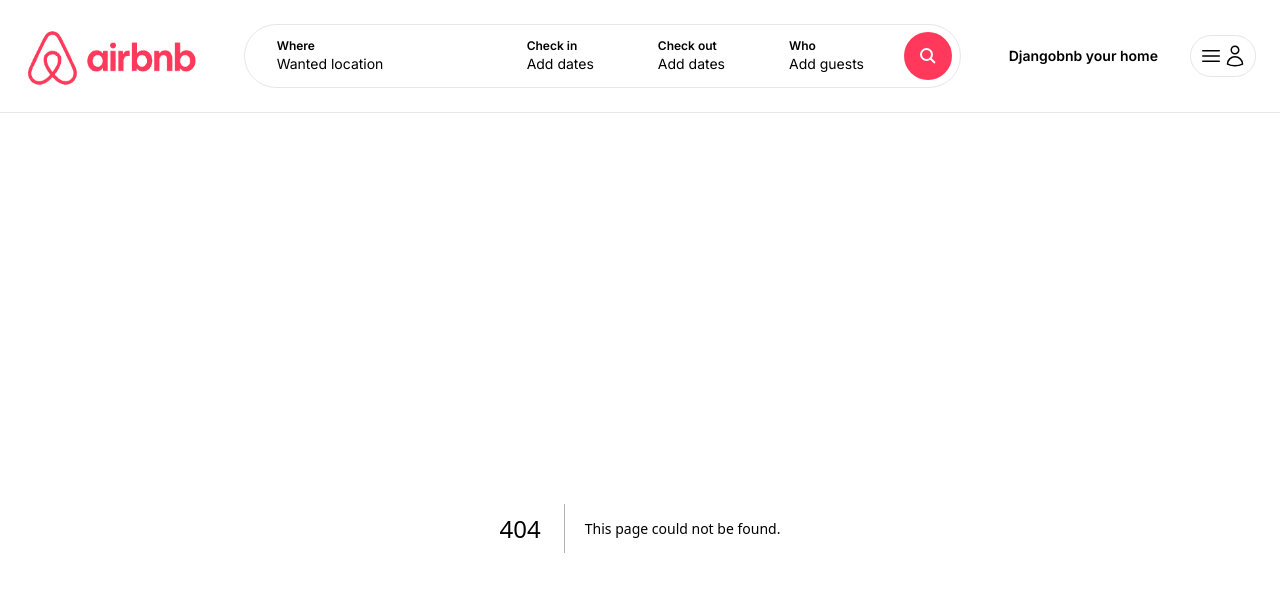
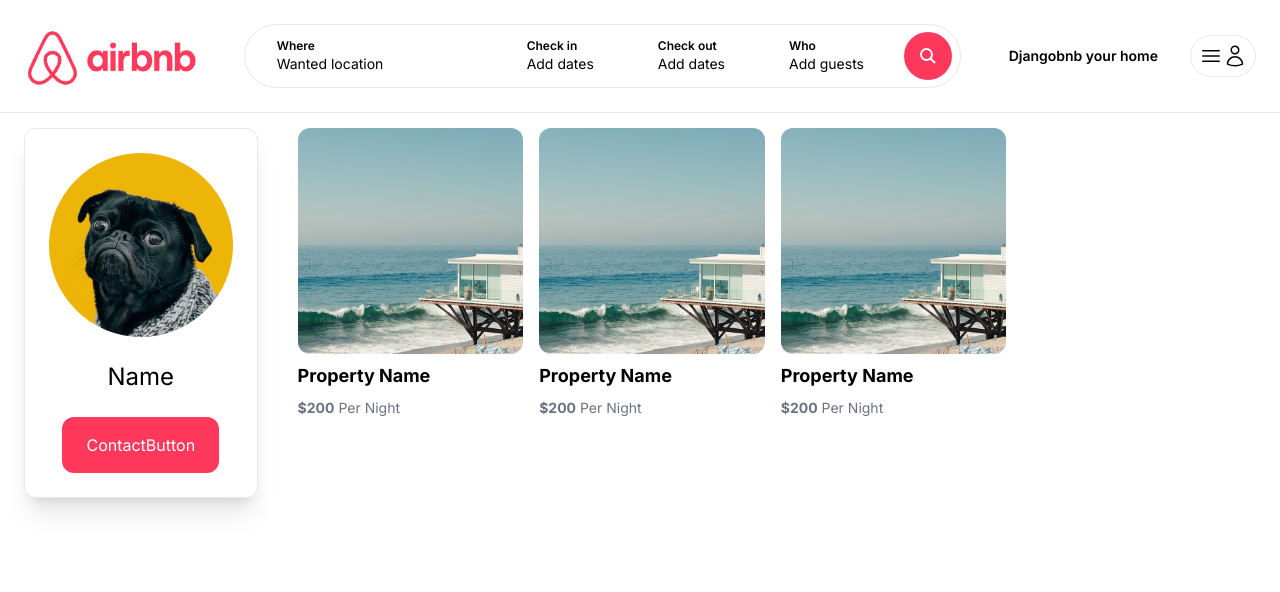
Before and after one commit to Henoker/Djangobnb, a Next.js app in the folder djangobnb/: page /landlords/1 in a window 1280 px wide. Before the commit this address had no page. Shown: the top 592 px of the page. Built offline with nearby package versions, Linux system fonts and the light colour scheme.

Commit message:
feat: Add dynamic landlords page

```diff
--- /dev/null
+++ b/djangobnb/app/components/ContactButton.tsx
@@ -0,0 +1,9 @@
+import React from 'react'
+
+const ContactButton = () => {
+  return (
+    <div className='mt-6 py-4 px-6 bg-airbnb text-white rounded-xl cursor-pointer hover:bg-airbnb-dark'>ContactButton</div>
+  )
+}
+
+export default ContactButton
--- /dev/null
+++ b/djangobnb/app/landlords/[id]/page.tsx
@@ -0,0 +1,32 @@
+import ContactButton from "@/app/components/ContactButton";
+import PropertList from "@/app/components/properties/PropertyList";
+import Image from "next/image";
+
+const landlordDetailPage = () => {
+    return (
+        <main className="max-w-[1500px] mx-auto px-6">
+            <div className="grid grid-cols-1 md:grid-cols-5 gap-4">
+                <aside className="col-span-1 mb-4">
+                  <div className="flex flex-col items-center p-6 rounded-xl border border-gray-200 shadow-xl">
+                    <Image
+                        src={"/profile_pic_1.jpg"}
+                        width={200}
+                        height={200}
+                        alt="The user name"
+                        className="rounded-full"
+                     />
+                     <h1 className="mt-6 text-2xl">Name</h1>
+                     <ContactButton />
+                  </div>
+                </aside>
+                <div className="col-span-3 pl-0 md:pl-6">
+                    <div className="grid grid-cols-1 md:grid-cols-3 gap-4">
+                        <PropertList />
+                    </div>
+                </div>
+            </div>
+        </main>
+    )
+}
+
+export default landlordDetailPage;
```
